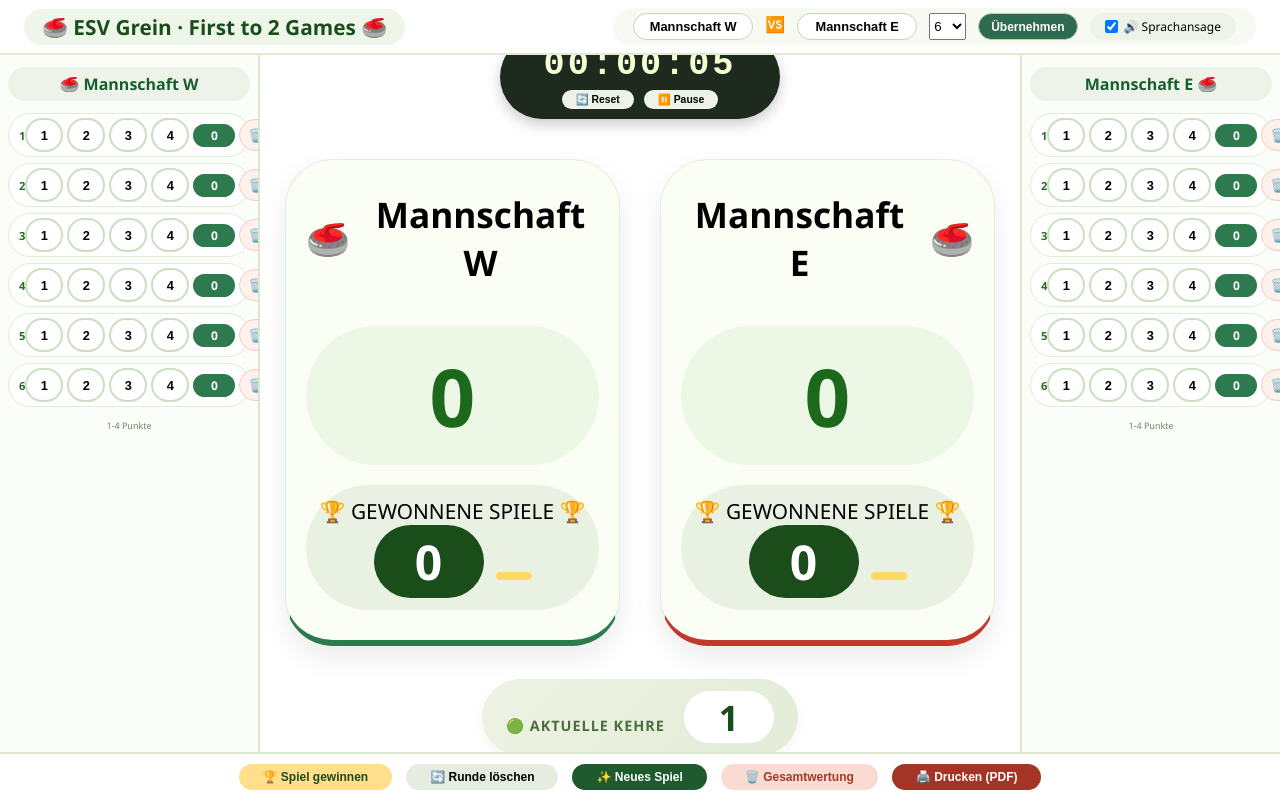
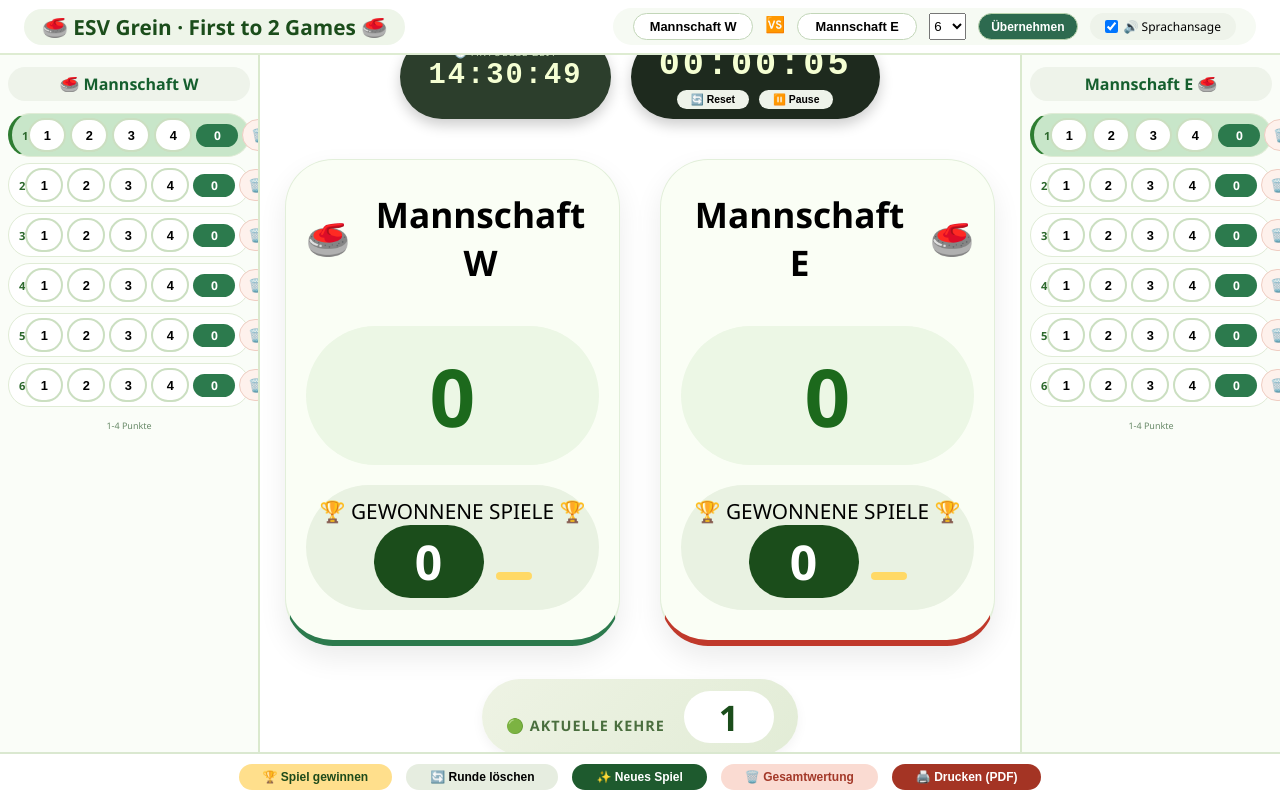
Before and after one commit to rolandkoll99-droid/Stockschiessen-2026, a plain HTML site: page index.html in a window 1280 px wide. Drawn offline with Linux system fonts and the light colour scheme.

Commit message:
V01_Monitor

```diff
--- a/index.html
+++ b/index.html
@@ -3,7 +3,7 @@
 <head>
     <meta charset="UTF-8">
     <meta name="viewport" content="width=device-width, initial-scale=1.0, user-scalable=no, viewport-fit=cover">
-    <title>ESV Grein | Automatischer Kehrenwechsel nach einem Punkteeintrag</title>
+    <title>ESV Grein | Farbige Kehren-Anzeige + Uhrzeit</title>
     <style>
         * {
             margin: 0;
@@ -123,6 +123,16 @@
             padding: 4px 10px;
             border-radius: 40px;
             border: 1px solid #e0ecd6;
+            transition: background 0.1s;
+        }
+        /* Farbige Hintergründe für Kehren */
+        .kehre-row.current-kehre-bg {
+            background: #c8e6c9 !important;  /* hellgrün für aktuelle Kehre */
+            border-left: 4px solid #2e7d32;
+        }
+        .kehre-row.played-kehre-bg {
+            background: #ffcdd2 !important;  /* hellrot für bereits gespielte Kehren */
+            border-left: 4px solid #c62828;
         }
         .kehre-nr {
             font-weight: 800;
@@ -177,18 +187,35 @@
             overflow-y: auto;
         }
 
-        .timer-area {
+        /* Timer + Uhrzeit nebeneinander */
+        .timer-row {
             display: flex;
             justify-content: center;
+            gap: 20px;
             margin-bottom: 20px;
+            flex-wrap: wrap;
         }
-        .timer-card {
+        .timer-card, .clock-card {
             background: #1e2a1e;
             border-radius: 70px;
             padding: 10px 28px;
             text-align: center;
-            min-width: 280px;
             box-shadow: 0 6px 14px rgba(0,0,0,0.2);
+        }
+        .clock-card {
+            background: #2c3e2c;
+        }
+        .clock-label {
+            font-size: 0.65rem;
+            color: #b8cfaa;
+            letter-spacing: 1px;
+        }
+        .clock-digits {
+            font-family: 'Courier New', monospace;
+            font-size: 1.8rem;
+            font-weight: 800;
+            color: #f5ffd3;
+            letter-spacing: 2px;
         }
         .timer-digits {
             font-family: 'Courier New', monospace;
@@ -395,7 +422,12 @@
     </div>
 
     <div class="center-hero">
-        <div class="timer-area">
+        <!-- Timer + Uhrzeit nebeneinander -->
+        <div class="timer-row">
+            <div class="clock-card">
+                <div class="clock-label">🕐 AKTUELLE ZEIT</div>
+                <div class="clock-digits" id="currentClock">--:--:--</div>
+            </div>
             <div class="timer-card">
                 <div class="timer-digits" id="timerDisplay">00:00:00</div>
                 <div class="timer-controls">
@@ -461,6 +493,9 @@
     let timerRunning = true;
     let pausedElapsed = 0;
 
+    // Uhrzeit-Intervall
+    let clockInterval = null;
+
     // DOM Elemente
     const centerTeamA = document.getElementById('centerTeamA');
     const centerTeamB = document.getElementById('centerTeamB');
@@ -474,34 +509,76 @@
     const globalWinnerMsgDiv = document.getElementById('globalWinnerMsg');
     const lockInfoMitte = document.getElementById('lockInfoMitte');
     const timerDisplay = document.getElementById('timerDisplay');
+    const currentClockSpan = document.getElementById('currentClock');
 
     const sum = arr => arr.reduce((a,b)=>a+b,0);
 
-    // Ermittelt die aktuell zu spielende Kehre (die erste Kehre, die noch keinen Punkteeintrag hat)
-    // Da nur EINE Mannschaft pro Kehre punkten kann, reicht es zu prüfen, ob Team A ODER Team B bereits Punkte hat
-    function getCurrentKehre() {
-        if (overallWinner) return "🏆";
-        // Finde die erste Kehre, in der noch kein Team Punkte hat
+    // ----- Aktuelle Uhrzeit (aktualisiert jede Sekunde) -----
+    function updateClock() {
+        const now = new Date();
+        const hours = now.getHours().toString().padStart(2, '0');
+        const minutes = now.getMinutes().toString().padStart(2, '0');
+        const seconds = now.getSeconds().toString().padStart(2, '0');
+        currentClockSpan.innerText = `${hours}:${minutes}:${seconds}`;
+    }
+    function startClock() {
+        updateClock();
+        if (clockInterval) clearInterval(clockInterval);
+        clockInterval = setInterval(updateClock, 1000);
+    }
+
+    // ----- Farbige Kehren-Hintergründe -----
+    function updateKehrenColors() {
+        const currentKehreNum = getCurrentKehreNum();
+        // Linke Spalte (Team A)
+        const leftRows = document.querySelectorAll('#leftKehrenPanel .kehre-row');
+        // Rechte Spalte (Team B)
+        const rightRows = document.querySelectorAll('#rightKehrenPanel .kehre-row');
+
+        for (let i = 0; i < leftRows.length; i++) {
+            const kehreIndex = i + 1;
+            leftRows[i].classList.remove('current-kehre-bg', 'played-kehre-bg');
+            rightRows[i].classList.remove('current-kehre-bg', 'played-kehre-bg');
+
+            if (overallWinner) {
+                // bei Spielende keine besonderen Farben
+                continue;
+            }
+
+            if (kehreIndex === currentKehreNum) {
+                // Aktuelle Kehre: hellgrün
+                leftRows[i].classList.add('current-kehre-bg');
+                rightRows[i].classList.add('current-kehre-bg');
+            } else if (kehreIndex < currentKehreNum) {
+                // Bereits gespielte Kehren: hellrot
+                leftRows[i].classList.add('played-kehre-bg');
+                rightRows[i].classList.add('played-kehre-bg');
+            }
+            // Zukünftige Kehren: bleiben weiß (keine Klasse)
+        }
+    }
+
+    // Ermittelt die aktuell zu spielende Kehre (1-basiert)
+    function getCurrentKehreNum() {
+        if (overallWinner) return anzahlKehren;
         for (let i = 0; i < anzahlKehren; i++) {
             if (teamAPunkte[i] === 0 && teamBPunkte[i] === 0) {
                 return i + 1;
             }
         }
-        // Alle Kehren wurden gespielt
         return anzahlKehren;
     }
 
     function updateKehreDisplay() {
         if (overallWinner) {
             currentKehreSpan.innerText = "🏆";
+            updateKehrenColors();
             return;
         }
-        const current = getCurrentKehre();
+        const current = getCurrentKehreNum();
         currentKehreSpan.innerText = current;
 
-        // Wenn alle Kehren gespielt sind, zeige eine Nachricht an
-        if (current === anzahlKehren && teamAPunkte[anzahlKehren-1] !== 0 || teamBPunkte[anzahlKehren-1] !== 0) {
-            // Prüfe ob wirklich alle voll sind
+        // Prüfe ob alle Kehren gespielt sind
         let allFilled = true;
         for (let i = 0; i < anzahlKehren; i++) {
             if (teamAPunkte[i] === 0 && teamBPunkte[i] === 0) {
@@ -510,19 +587,17 @@
             }
         }
         if (allFilled && !overallWinner) {
-                // Zeige Hinweis, dass alle Kehren gespielt sind
             const msgDiv = document.getElementById('globalWinnerMsg');
             if (msgDiv && !overallWinner) {
                 msgDiv.innerHTML = `<div class="global-winner" style="background:#ffe0a3;">📢 Alle ${anzahlKehren} Kehren gespielt! Bitte auf "Spiel gewinnen" klicken. 📢</div>`;
             }
-            }
         } else {
-            // Nachricht entfernen wenn nicht alle voll
             const msgDiv = document.getElementById('globalWinnerMsg');
             if (msgDiv && !overallWinner && msgDiv.innerHTML.includes("Alle Kehren gespielt")) {
                 msgDiv.innerHTML = '';
             }
         }
+        updateKehrenColors();
     }
 
     function updateCenterUI() {
@@ -540,7 +615,6 @@
             lockInfoMitte.style.display = 'inline-block';
             document.body.classList.add('game-finished');
         } else {
-            // Nur anzeigen wenn nicht alle Kehren voll sind (sonst überschreiben wir die Nachricht nicht)
             const allFilled = (() => {
                 for (let i = 0; i < anzahlKehren; i++) {
                     if (teamAPunkte[i] === 0 && teamBPunkte[i] === 0) return false;
@@ -548,9 +622,7 @@
                 return true;
             })();
             if (!allFilled) {
-                if (globalWinnerMsgDiv.innerHTML.includes("Alle Kehren gespielt")) {
-                    // behalten
-                } else {
+                if (!globalWinnerMsgDiv.innerHTML.includes("Alle Kehren gespielt")) {
                     globalWinnerMsgDiv.innerHTML = '';
                 }
             }
@@ -605,13 +677,10 @@
     document.getElementById('timerResetBtn').onclick = () => resetTimer();
     document.getElementById('timerPauseBtn').onclick = () => pauseTimer();
 
-    // Punkte-Logik: Nach EINEM Punkteeintrag (egal von wem) wird automatisch zur nächsten Kehre gewechselt
+    // Punkte-Logik
     function setPoints(team, kehreIdx, punkte) {
         if (overallWinner) { showToast("Spiel beendet – neues Spiel starten"); return; }
         if (punkte>=1 && punkte<=4) {
-            // Prüfe ob diese Kehre bereits Punkte hat (von einer Mannschaft)
-            const hatBereitsPunkte = (teamAPunkte[kehreIdx] !== 0 || teamBPunkte[kehreIdx] !== 0);
-
             let old = (team==='A') ? teamAPunkte[kehreIdx] : teamBPunkte[kehreIdx];
             if (old !== punkte) {
                 if (team==='A') teamAPunkte[kehreIdx] = punkte;
@@ -621,8 +690,6 @@
                 renderFullSidePanels();
                 updateCenterUI();
 
-                // Automatischer Wechsel zur nächsten Kehre (weil nur eine Mannschaft pro Kehre punkten kann)
-                // Finde die nächste freie Kehre (wo beide Teams 0 haben)
                 let nextFree = -1;
                 for (let i = kehreIdx + 1; i < anzahlKehren; i++) {
                     if (teamAPunkte[i] === 0 && teamBPunkte[i] === 0) {
@@ -632,16 +699,9 @@
                 }
 
                 if (nextFree !== -1) {
-                    // Es gibt eine nächste Kehre
                     showToast(`⏩ Weiter zu Kehre ${nextFree+1}`, 1500);
-                    if (nextFree + 1 <= anzahlKehren) {
-                        // Aktualisiere Anzeige
                     updateKehreDisplay();
-                    }
                 } else {
-                    // Keine nächste Kehre mehr - alle sind gespielt
-                    if (kehreIdx + 1 >= anzahlKehren || (teamAPunkte[kehreIdx] !== 0 || teamBPunkte[kehreIdx] !== 0)) {
-                        // Prüfe ob alle Kehren gespielt sind
                     let allFilled = true;
                     for (let i = 0; i < anzahlKehren; i++) {
                         if (teamAPunkte[i] === 0 && teamBPunkte[i] === 0) {
@@ -658,7 +718,6 @@
             }
         }
     }
-    }
 
     function deleteKehre(team, kehreIdx) {
         if (overallWinner) { showToast("Spiel beendet"); return; }
@@ -666,7 +725,6 @@
         else teamBPunkte[kehreIdx]=0;
         renderFullSidePanels();
         updateCenterUI();
-        // Lösche die "Alle Kehren gespielt" Nachricht falls vorhanden
         if (globalWinnerMsgDiv.innerHTML.includes("Alle Kehren gespielt")) {
             globalWinnerMsgDiv.innerHTML = '';
         }
@@ -805,6 +863,7 @@
             del.addEventListener('click', () => deleteKehre('B', i));
             rightPanel.appendChild(row);
         }
+        updateKehrenColors();
     }
 
     // Event Bindings
@@ -834,6 +893,7 @@
         renderFullSidePanels();
         updateCenterUI();
         initTimer();
+        startClock();
     }
     init();
 </script>
```
Lines whose indentation alone changed are shown as unchanged.
